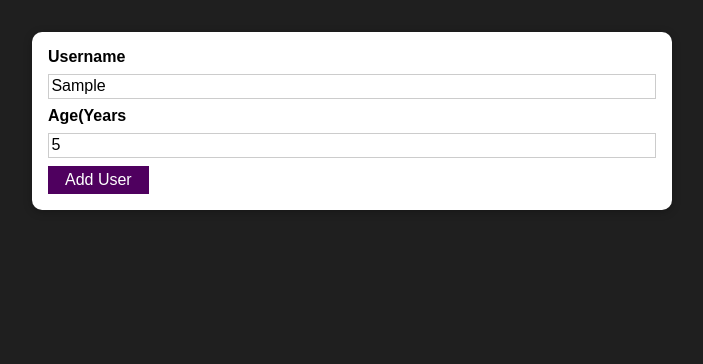
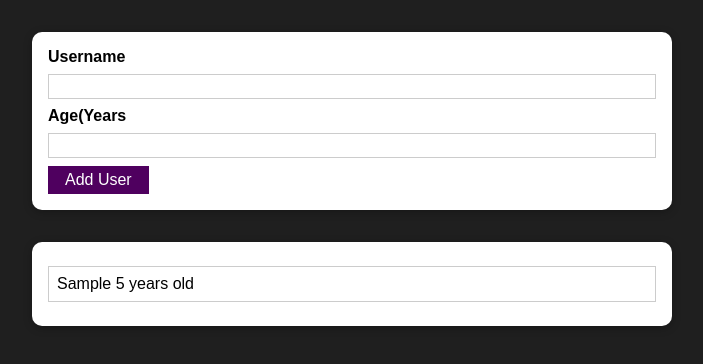
Before and after one commit to vsheva/react-input, a React (Create React App) app: page / in a window 1280 px wide. Both pictures are taken after typing "Sample", "5" into the empty fields and a click on the button "Add User". Shown: the top 364 px of the page, without its empty margins (288-991 px from the left). Built offline with nearby package versions, Linux system fonts and the light colour scheme.

Commit message:
manage list of isers via state

```diff
--- a/src/App.js
+++ b/src/App.js
@@ -1,12 +1,66 @@
-import React from 'react';
+import React, {useState}  from 'react';
 import AddUser from './components/Users/AddUser.js';
+import UsersList from "./components/Users/UsersList";
 
 function App() {
+const[usersList, setUsersList]= useState([])
+    const addUserHandler=(uName, uAge)=>{
+    return setUsersList((prev)=> {
+        return [...prev, {name: uName, age: uAge, id: Math.random().toString()}]
+    })
+    }
+
   return (
     <div>
-      <AddUser />
+      <AddUser onAddUser={addUserHandler}/>
+      <UsersList users={usersList} />
     </div>
   );
 }
 
 export default App;
+
+
+// передаем enteredName, enteredAge вверх, как - через вызов
+// функции, принимая их как аргументы
+//         ---вверху создаем обработчик, который принимает 2 параметра
+//         --- передаем через пропс обработчик
+//         ---вызываем, подставляя наши состояния как аргументы обработчика
+
+
+
+/**
+ #96
+ по клику - создаем обьект нового User с введенными данными,
+ добавляем его в массив узеров. Обьект потом выводим в UserList
+
+ - lifting state up
+ - мы должны управлять списком юзеров в месте, где мы бы имели доступ
+к addUser и UserList, чтобы скормить наш массив юзеров в него.
+ - мы не имеем доступа к UserList изнутри AddUser
+
+ -- [usersList, setUsersList]= useState([])
+ --1) (USERLIST.JS)  добавляем к UserList компоненте props, куда запихиваем наш
+ пустой пока массив
+
+ ---2) (App.js) когда мы кликаем на кнопку, мы перенаправляем EnteredName and EnteredAge в
+ App.js Делаем это через пропсы и обработчик onAddUser={addUserHandler} через него прокидываем
+       --- addUserHandler принимает uName, uAge =возвращает обновленный
+ сеттер состояния (prev->,сетим через ф-ю обратного вызова, делая return [...prev, {}]), в котором мы создаем нашего юзера и добавляем его
+ наш список-массив -добавляем наш новый элемент(обьект) в список (массив).
+   ПОДСКАЗКА: возвращаем сразу массив, в который с помощью деструктуризации
+ запихиваем элементы из предыдущих состояний
+ (предыдущие обьекты  из массива: вытаскиваем все элементы из предыдущего
+ array и добавляем их как новые элементы в новому массиву) + добавляем
+ новый элемент в виде обьекта { name: uName, age: uAge}
+
+  ТО ЕСТЬ мы создали новый JS обьект для каждого юзера и
+ добавили его в наш UserList массив
+
+ -- <AddUser onAddUser={addUserHandler}
+
+ --3) (AddUser.js) вызываем наш обработчик  props.onAddUser() и передаем наши состояния
+ enteredName, enteredAge.  Делаетмся это по клику (то есть внутри
+ обработчика клика
+
+ */
--- a/src/components/UI/Card.js
+++ b/src/components/UI/Card.js
@@ -7,3 +7,6 @@ const Card = props => {
 };
 
 export default Card;
+
+//className from props (выше)
+//classes.card  (из css модулей)
--- a/src/components/Users/AddUser.js
+++ b/src/components/Users/AddUser.js
@@ -1,33 +1,40 @@
-import React, {useState} from 'react';
+import React, { useState } from 'react';
 
 import Card from '../UI/Card.js';
 import Button from '../UI/Button.js';
 import classes from './AddUser.module.css';
 
 const AddUser = props => {
-  const [enteredName, setEnteredName]= useState('')
-  const [enteredAge, setEnteredAge]= useState('')
+  const [enteredName, setEnteredName] = useState('');
+  const [enteredAge, setEnteredAge] = useState('');
 
   const addUserHandler = (e) => {
     e.preventDefault();
-    console.log(enteredName, enteredAge)
+    if (enteredName.trim().length === 0 || enteredAge.trim().length === 0) return;
+    if (enteredAge < 1) return;
+
+    //console.log(enteredName, enteredAge);
+
+    props.onAddUser(enteredName, enteredAge)
+    setEnteredName('');
+    setEnteredAge('');
   };
 
-  const userNameChangeHandler=(e)=>{
+  const userNameChangeHandler = e => {
     setEnteredName(e.target.value);
-  }
+  };
 
-  const ageChangeHandler=(e)=>{
-    setEnteredAge(e.target.value)
-  }
+  const ageChangeHandler = e => {
+    setEnteredAge(e.target.value);
+  };
 
   return (
     <Card className={classes.input}>
       <form onSubmit={addUserHandler}>
         <label htmlFor="username">Username</label>
-        <input id="username" type="text" onChange={userNameChangeHandler} />
+        <input value={enteredName} id="username" type="text" onChange={userNameChangeHandler} />
         <label htmlFor="age">Age(Years</label>
-        <input id="age" type="number" onChange={ageChangeHandler} />
+        <input value={enteredAge} id="age" type="number" onChange={ageChangeHandler} />
         <Button type="submit">Add User</Button>
       </form>
     </Card>
--- /dev/null
+++ b/src/components/Users/UsersList.js
@@ -0,0 +1,24 @@
+import React from 'react';
+
+import Card from '../UI/Card';
+import classes from "./UsersList.module.css"
+
+
+const UserList = props => {
+    return (
+        <Card className ={classes.users}>
+        <ul>
+            {props.users.map((user)=>
+                <li key={user.id}>
+                     {user.name} {user.age} years old
+                </li>
+            )}
+        </ul>
+        </Card>
+    );
+};
+
+export default UserList;
+
+
+// classes.users берем из  classes from "./UsersList.module.css"
--- /dev/null
+++ b/src/components/Users/UsersList.module.css
@@ -0,0 +1,16 @@
+.users {
+    margin: 2rem auto;
+    width: 90%;
+    max-width: 40rem;
+}
+
+.users ul {
+    list-style: none;
+    padding: 1rem;
+}
+
+.users li {
+    border: 1px solid #ccc;
+    margin: 0.5rem 0;
+    padding: 0.5rem;
+}
```
